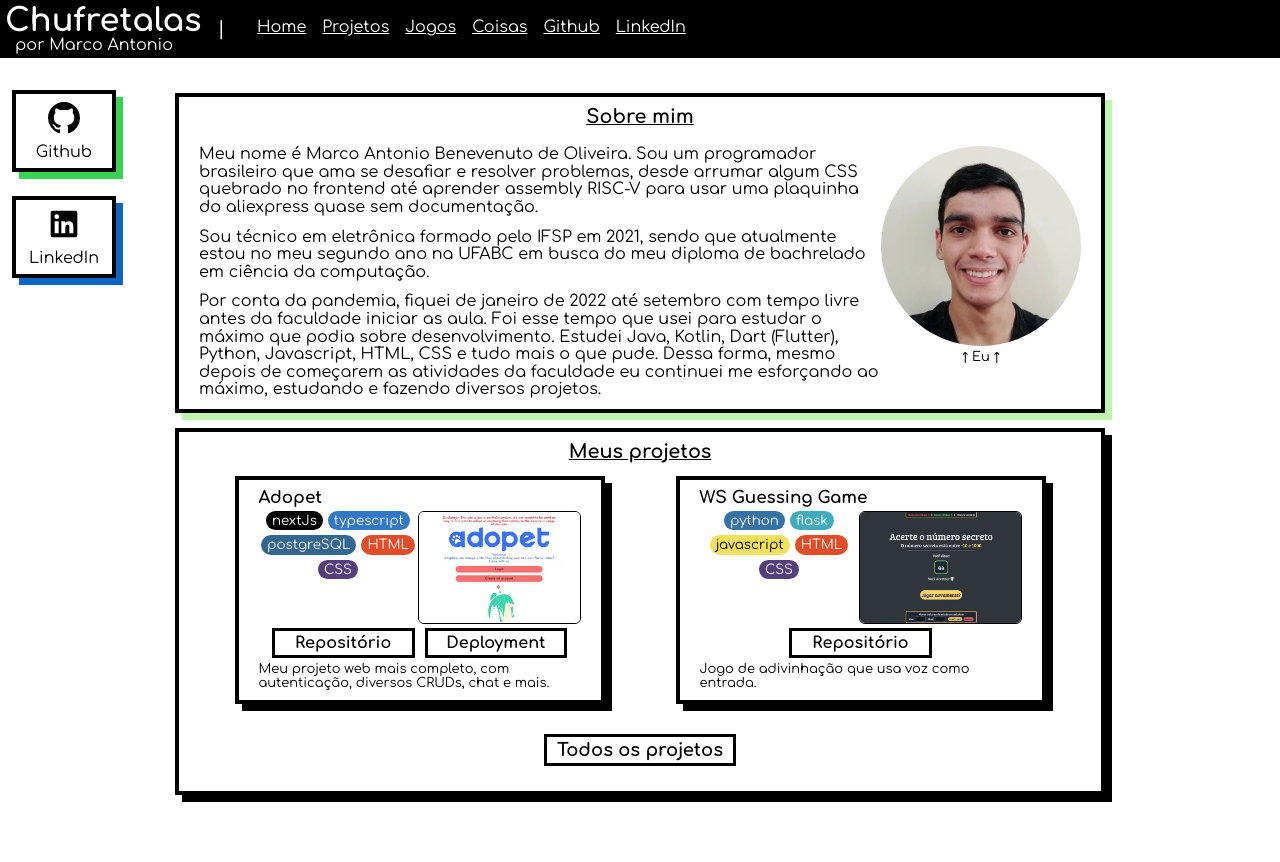
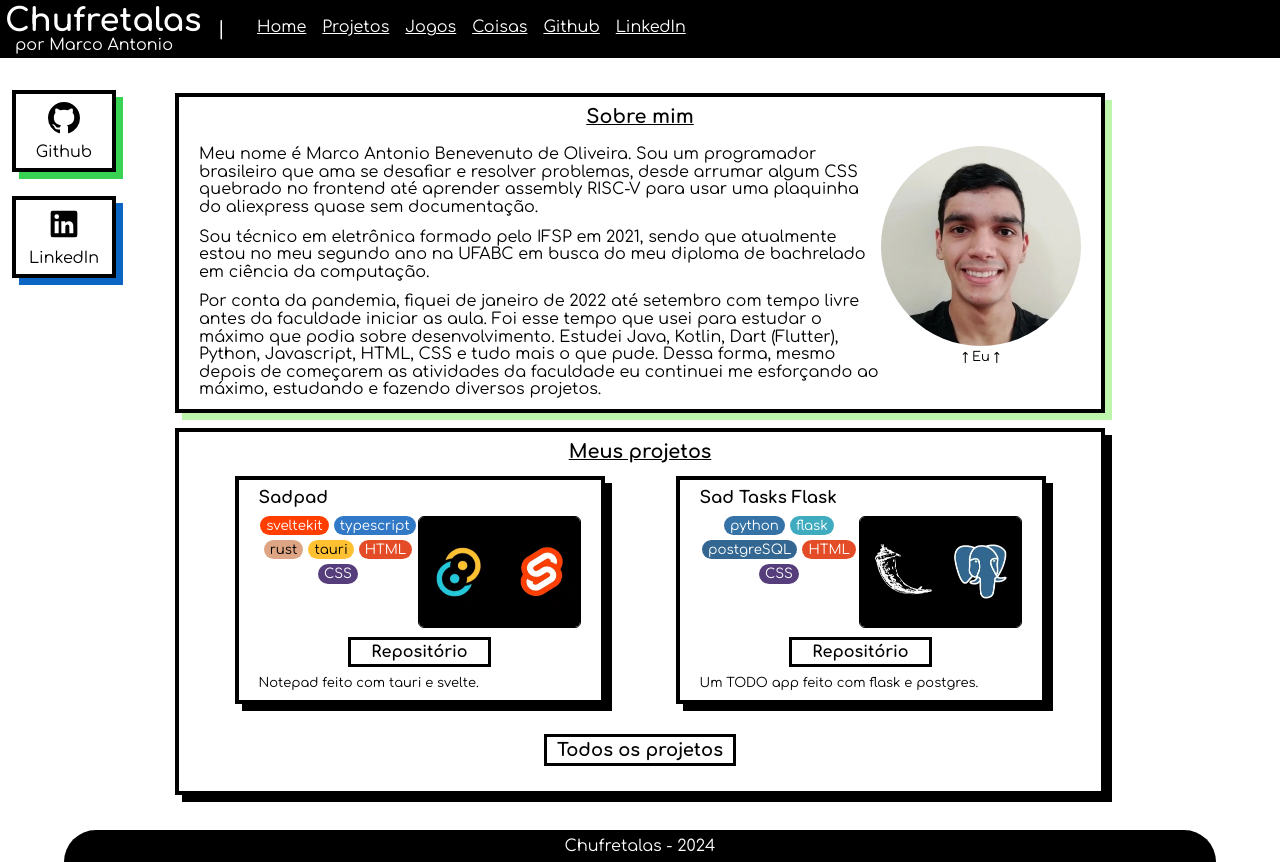
Before and after one commit to Chufretalas/chufretalas_site, a SvelteKit app: page / in a window 1280 px wide. Before the commit the page ends 810 px from the top, so only its background shows below. Built offline with nearby package versions, Linux system fonts and the light colour scheme.

Commit message:
made a footer and put it and the navbar in the root layout4

```diff
--- a/src/global.css
+++ b/src/global.css
@@ -1,4 +1,9 @@
 @import url('https://fonts.googleapis.com/css2?family=Comfortaa:wght@300;400;500;600;700&display=swap');
+
+
+body, body > div {
+    min-height: 100vh;
+}
 
 body, * {
     font-family: 'Comfortaa', sans-serif;
@@ -12,3 +17,7 @@
     text-decoration: none;
     color: black;
 }
+
+main {
+    min-height: 90vh;
+}
--- /dev/null
+++ b/src/lib/components/Footer.svelte
@@ -0,0 +1,31 @@
+<script lang="ts">
+
+</script>
+
+<footer>
+    <span>Chufretalas - 2024</span>
+</footer>
+
+<style>
+    footer {
+        position: relative;
+        bottom: 0;
+        background-color: black;
+        color: white;
+        height: 2rem;
+        width: 90%;
+        margin: 0 auto;
+        margin-top: 20px;
+        display: flex;
+        align-items: center;
+        border-top-right-radius: 100px;
+        border-top-left-radius: 100px;
+
+    }
+
+    span {
+        display: block;
+        width: 100%;
+        text-align: center;
+    }
+</style>
--- a/src/routes/+layout.svelte
+++ b/src/routes/+layout.svelte
@@ -1,6 +1,10 @@
 <script lang="ts">
     import "../reset.css"
     import "../global.css"
+    import Navbar from "$lib/components/Navbar.svelte";
+    import Footer from "$lib/components/Footer.svelte";
 </script>
 
+<Navbar />
 <slot></slot>
+<Footer />
--- a/src/routes/+page.svelte
+++ b/src/routes/+page.svelte
@@ -1,6 +1,5 @@
 <script>
     import CoolBox from "$lib/components/CoolBox.svelte";
-    import Navbar from "$lib/components/Navbar.svelte";
     import ProjectCard from "$lib/components/ProjectCard.svelte";
     import VeryNiceLookingButton from "$lib/components/VeryNiceLookingButton.svelte";
     import GithubLogo from "$lib/components/svgs/GithubLogo.svelte";
@@ -13,11 +12,9 @@
     let aboutReadMore = false;
 
     //TODO: make a section to link to /coisas and /jogos
-    //TODO: make a footer
     //TODO: avoid loading game assets when not on a computer
 </script>
 
-<Navbar />
 <main>
     <section class="section_left">
         <VeryNiceLookingButton
--- a/src/routes/coisas/+page.svelte
+++ b/src/routes/coisas/+page.svelte
@@ -1,9 +1,7 @@
 <script lang="ts">
     import CoolBox from "$lib/components/CoolBox.svelte";
-    import Navbar from "$lib/components/Navbar.svelte";
 </script>
 
-<Navbar />
 <main>
     <CoolBox title="🚀 Coisas 🪑">
         <span
--- a/src/routes/coisas/double_coisa/+page.svelte
+++ b/src/routes/coisas/double_coisa/+page.svelte
@@ -1,7 +1,6 @@
 <script lang="ts">
     import { goto } from "$app/navigation";
     import { page } from "$app/stores";
-    import Navbar from "$lib/components/Navbar.svelte";
     import matrix2DToString from "$lib/utils/matrix2DToString";
     import range from "$lib/utils/range";
     import { onMount } from "svelte";
@@ -95,7 +94,6 @@
     <title>Chufretalas - Double Coisa</title>
 </svelte:head>
 
-<Navbar />
 <main>
     <div id="title">
         <h1>Double Coisa</h1>
--- a/src/routes/jogos/+page.svelte
+++ b/src/routes/jogos/+page.svelte
@@ -7,7 +7,6 @@
     //TODO: make a game card with a bigger image, no tags and no repo link, can use the same data as the project card
 </script>
 
-<Navbar />
 <main>
     <CoolBox title="🎮 Jogos 📺">
         <span
--- a/src/routes/jogos/falling_sand/+page.svelte
+++ b/src/routes/jogos/falling_sand/+page.svelte
@@ -1,9 +1,7 @@
 <script lang="ts">
     import CoolBox from "$lib/components/CoolBox.svelte";
-    import Navbar from "$lib/components/Navbar.svelte";
 </script>
 
-<Navbar />
 <main>
     <CoolBox title="Falling Sand (v1)">
         <div id="inner_wrapper">
--- a/src/routes/jogos/scramble_ghosts/+page.svelte
+++ b/src/routes/jogos/scramble_ghosts/+page.svelte
@@ -1,9 +1,7 @@
 <script lang="ts">
     import CoolBox from "$lib/components/CoolBox.svelte";
-    import Navbar from "$lib/components/Navbar.svelte";
 </script>
 
-<Navbar />
 <main>
     <CoolBox title="Scramble Ghosts v0.4.0 (web)">
         <div id="inner_wrapper">
--- a/src/routes/projetos/+page.svelte
+++ b/src/routes/projetos/+page.svelte
@@ -7,7 +7,6 @@
     import toShuffled from "$lib/utils/shuffle";
 </script>
 
-<Navbar />
 <main>
     <CoolBox title="Todos (ou quase) os meus projetos">
         <ul>
```
